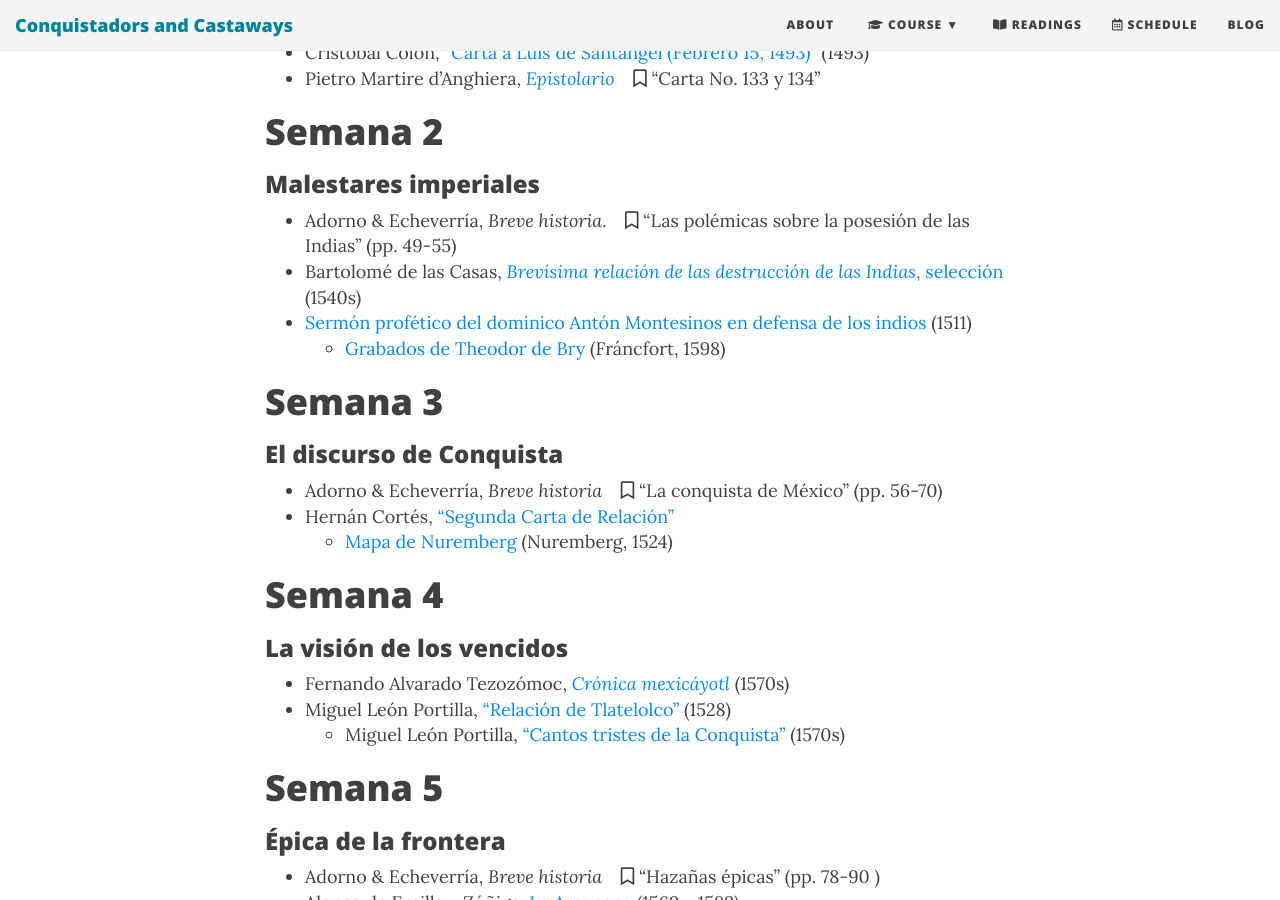
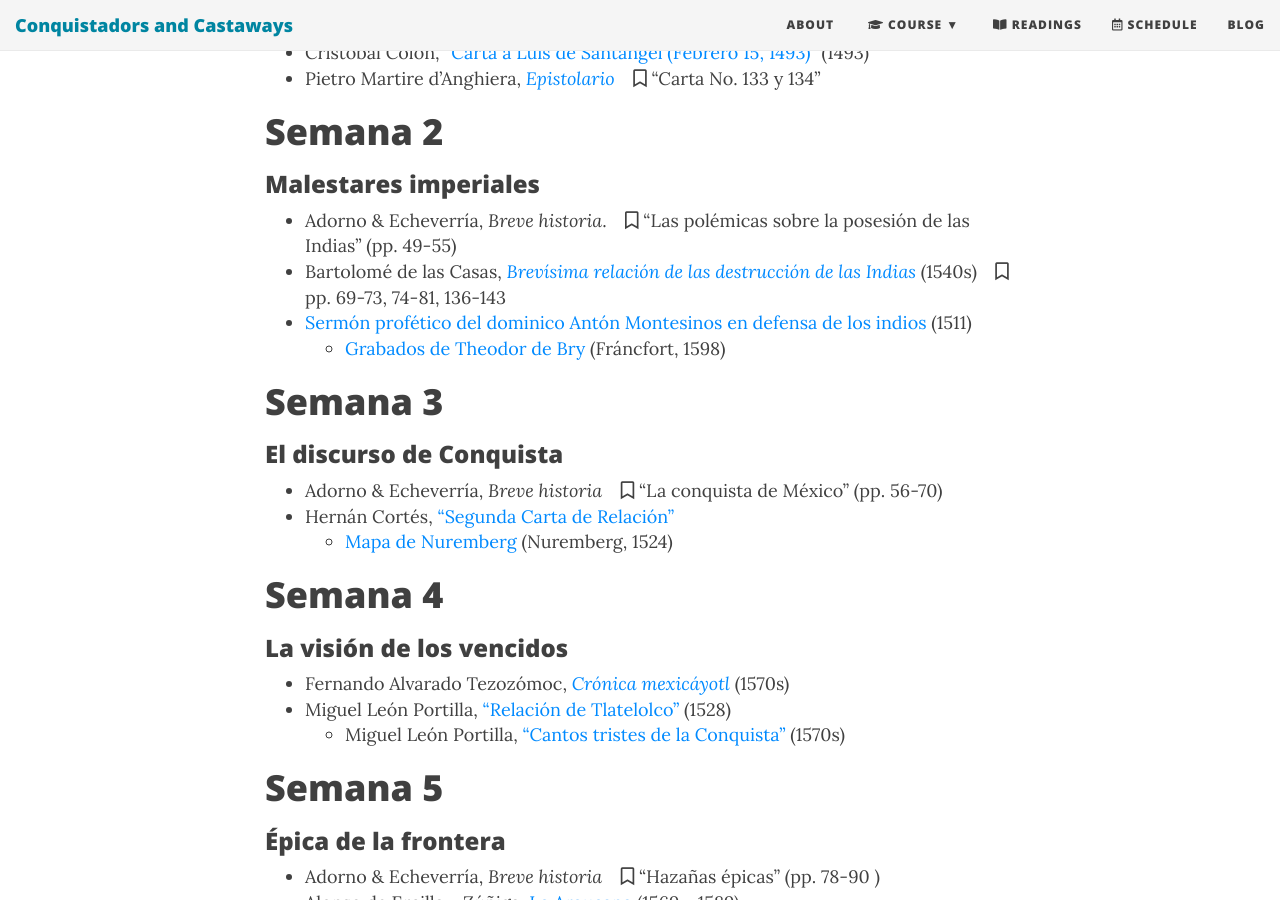
Before and after one commit to Hipomenes/ls452, a Jekyll site: the page built from syllabus.md, in a window 1280 px wide and 900 px high, scrolled down 1409 px. Built offline with Jekyll 4.4.1, drawn with Linux system fonts in a browser that asks for light colours; nearby versions of some CDN libraries.

Commit message:
Update syllabus.md

```diff
--- a/syllabus.md
+++ b/syllabus.md
@@ -32,7 +32,7 @@ bigimg: /img/cuauhquecholan.jpg
 ### Malestares imperiales
 
 - Adorno & Echeverría, *Breve historia*. &ensp; <i class="far fa-bookmark"></i> “Las polémicas sobre la posesión de las Indias” (pp. 49-55)
-- Bartolomé de las Casas, [*Brevísima relación de las destrucción de las Indias*, selección](https://bushare-my.sharepoint.com/:b:/g/personal/dhcg_bu_edu/EROXXtX5rRpBipr5h7EQZQMB0JXsPu7HVYA1OD25IZZm-g?e=nFArRv) (1540s)
+- Bartolomé de las Casas, [*Brevísima relación de las destrucción de las Indias*](https://bushare-my.sharepoint.com/:b:/g/personal/dhcg_bu_edu/EROXXtX5rRpBipr5h7EQZQMB0JXsPu7HVYA1OD25IZZm-g?e=nFArRv) (1540s) &ensp; <i class="far fa-bookmark"></i> pp. 69-73, 74-81, 136-143
 - [Sermón profético del dominico Antón Montesinos en defensa de los indios](https://bushare-my.sharepoint.com/:b:/g/personal/dhcg_bu_edu/EQZM1rSG12JCrckn8zCiRLIBRiLaa6Nt-Wncbn_3DVBaGQ?e=1z7D2h) (1511)
     - [Grabados de Theodor de Bry](https://commons.wikimedia.org/wiki/Category:Prints_from_Bartolom%C3%A9_de_las_Casas_Regionum) (Fráncfort, 1598)
 
```
